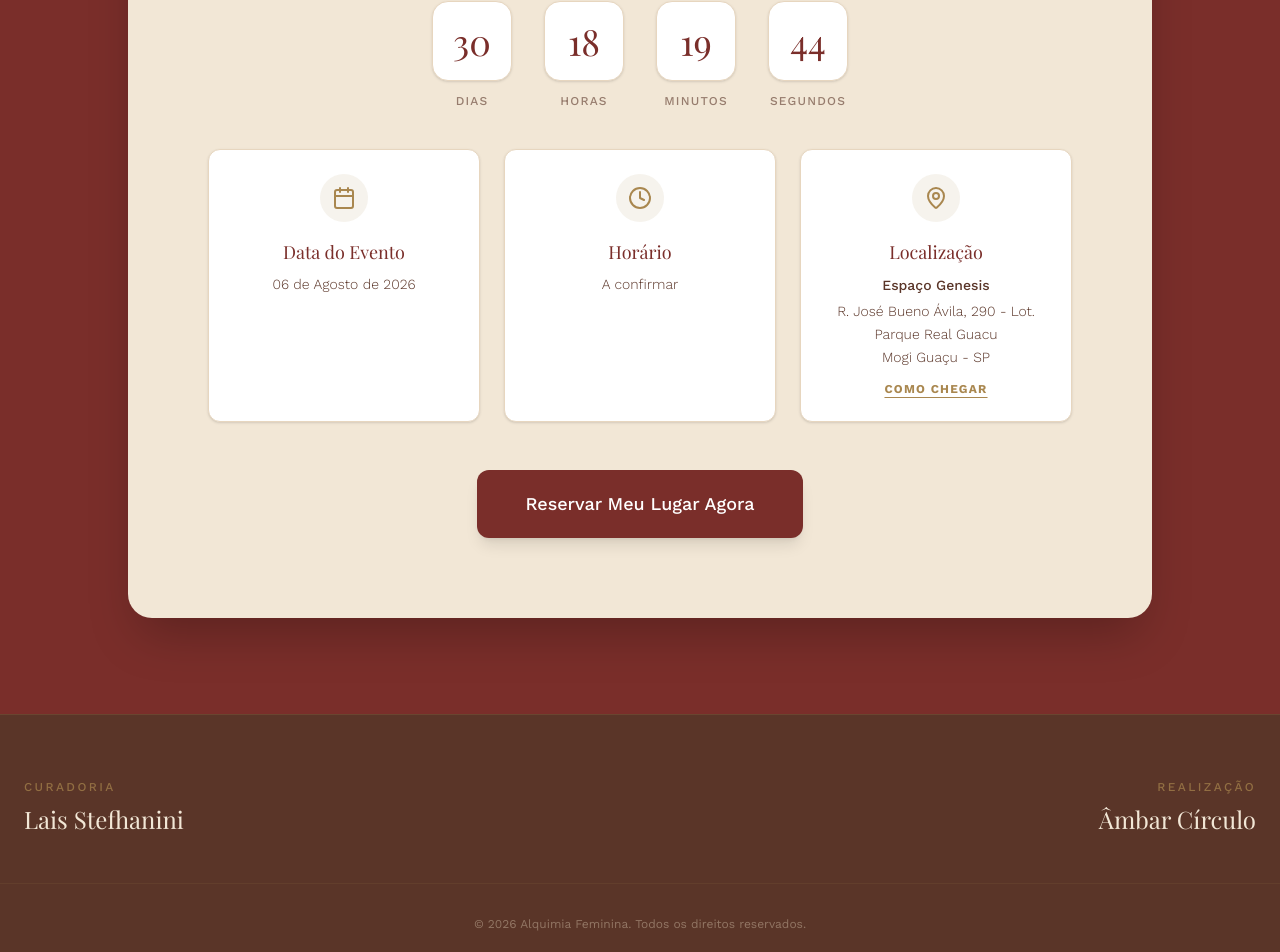
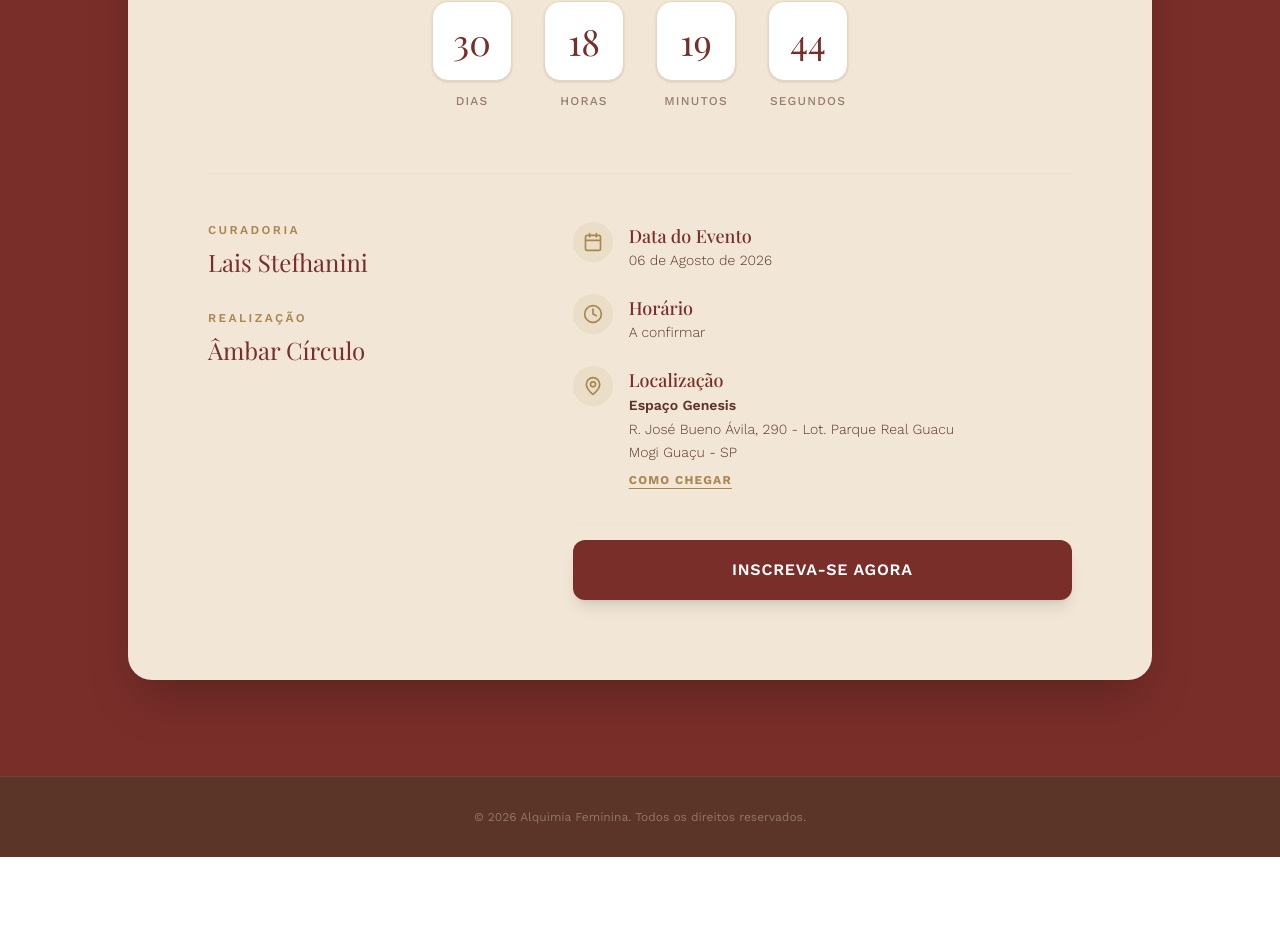
Before and after one commit to guigomes1988/alquimiafeminina, a React (Vite) app: page / in a window 1280 px wide. Shown: the part 6917-7869 px from the top of the page. After the commit the page ends 7774 px from the top, so only its background shows below. Built offline with nearby package versions, Linux system fonts and the light colour scheme; a web font is replaced by a local one.

Commit message:
feat: move informacoes do footer para o card de ingressos e simplifica o rodape

```diff
--- a/src/components/Tickets.tsx
+++ b/src/components/Tickets.tsx
@@ -80,70 +80,83 @@ export default function Tickets() {
           </h5>
           <Countdown />
 
-          <div className="grid grid-cols-1 md:grid-cols-3 gap-4 md:gap-6 mb-12 w-full max-w-4xl mx-auto">
-             <div className="bg-white border border-alquimia-sand rounded-xl p-6 flex flex-col items-center text-center shadow-sm">
-               <div className="w-12 h-12 rounded-full bg-alquimia-gold/10 flex items-center justify-center text-alquimia-gold mb-4">
-                 <Calendar className="w-6 h-6" />
+                 <div className="grid grid-cols-1 md:grid-cols-5 gap-8 md:gap-12 text-left mt-16 w-full max-w-4xl mx-auto border-t border-alquimia-sand/40 pt-12">
+
+            {/* Lado Esquerdo: Curadoria e Realização */}
+            <div className="md:col-span-2 flex flex-col justify-start gap-8">
+              <div>
+                <span className="text-alquimia-gold text-xs tracking-[0.2em] uppercase font-semibold block mb-2">Curadoria</span>
+                <span className="font-serif text-2xl text-alquimia-wine block">Lais Stefhanini</span>
               </div>
-               <span className="font-serif text-lg text-alquimia-wine mb-2">Data do Evento</span>
-               <span className="font-light text-alquimia-dark text-sm">06 de Agosto de 2026</span>
+              <div>
+                <span className="text-alquimia-gold text-xs tracking-[0.2em] uppercase font-semibold block mb-2">Realização</span>
+                <span className="font-serif text-2xl text-alquimia-wine block">Âmbar Círculo</span>
+              </div>
             </div>
 
-             <div className="bg-white border border-alquimia-sand rounded-xl p-6 flex flex-col items-center text-center shadow-sm">
-               <div className="w-12 h-12 rounded-full bg-alquimia-gold/10 flex items-center justify-center text-alquimia-gold mb-4">
-                 <Clock className="w-6 h-6" />
+            {/* Lado Direito: Detalhes e Botão de Reserva */}
+            <div className="md:col-span-3 flex flex-col justify-between gap-8">
+              <div className="space-y-6">
+
+                <div className="flex items-start gap-4">
+                  <div className="w-10 h-10 rounded-full bg-alquimia-gold/10 flex items-center justify-center text-alquimia-gold shrink-0">
+                    <Calendar className="w-5 h-5" />
                   </div>
-               <span className="font-serif text-lg text-alquimia-wine mb-2">Horário</span>
-               <span className="font-light text-alquimia-dark text-sm">A confirmar</span>
+                  <div>
+                    <span className="font-serif text-lg text-alquimia-wine block font-medium">Data do Evento</span>
+                    <span className="font-light text-alquimia-dark text-sm block">06 de Agosto de 2026</span>
+                  </div>
                 </div>
 
-             <div className="bg-white border border-alquimia-sand rounded-xl p-6 flex flex-col items-center text-center shadow-sm">
-               <div className="w-12 h-12 rounded-full bg-alquimia-gold/10 flex items-center justify-center text-alquimia-gold mb-4">
-                 <MapPin className="w-6 h-6" />
+                <div className="flex items-start gap-4">
+                  <div className="w-10 h-10 rounded-full bg-alquimia-gold/10 flex items-center justify-center text-alquimia-gold shrink-0">
+                    <Clock className="w-5 h-5" />
                   </div>
-               <span className="font-serif text-lg text-alquimia-wine mb-2">Localização</span>
-               <span className="font-light text-alquimia-dark text-sm leading-relaxed mb-3">
-                 <strong className="font-medium block mb-1">Espaço Genesis</strong>
+                  <div>
+                    <span className="font-serif text-lg text-alquimia-wine block font-medium">Horário</span>
+                    <span className="font-light text-alquimia-dark text-sm block">A confirmar</span>
+                  </div>
+                </div>
+
+                <div className="flex items-start gap-4">
+                  <div className="w-10 h-10 rounded-full bg-alquimia-gold/10 flex items-center justify-center text-alquimia-gold shrink-0">
+                    <MapPin className="w-5 h-5" />
+                  </div>
+                  <div>
+                    <span className="font-serif text-lg text-alquimia-wine block font-medium">Localização</span>
+                    <span className="font-light text-alquimia-dark text-sm leading-relaxed block">
+                      <strong className="font-semibold block mb-0.5">Espaço Genesis</strong>
                       R. José Bueno Ávila, 290 - Lot. Parque Real Guacu<br />Mogi Guaçu - SP
                     </span>
                     <a
                       href="https://www.google.com/maps/search/?api=1&query=Espa%C3%A7o+Genesis,+R.+Jos%C3%A9+Bueno+%C3%81vila,+290+-+Lot.+Parque+Real+Guacu,+Mogi+Gua%C3%A7u+-+SP"
                       target="_blank"
                       rel="noopener noreferrer"
-                 className="text-alquimia-gold hover:text-alquimia-wine text-[10px] sm:text-xs font-bold uppercase tracking-widest underline underline-offset-4 transition-colors"
+                      className="text-alquimia-gold hover:text-alquimia-wine text-xs font-bold uppercase tracking-widest underline underline-offset-4 mt-2 inline-block transition-colors"
                     >
                       Como chegar
                     </a>
                   </div>
                 </div>
 
+              </div>
 
-          <div>
-            <button className="w-full md:w-auto bg-alquimia-wine text-white px-12 py-5 text-lg font-medium hover:bg-alquimia-terra transition-colors duration-300 rounded-xl shadow-lg hover:shadow-xl">
-              Reservar Meu Lugar Agora
+              <div className="pt-4 border-t border-alquimia-sand/20">
+                <button className="w-full bg-alquimia-wine text-white px-10 py-4.5 text-base font-semibold hover:bg-alquimia-terra transition-colors duration-300 rounded-xl shadow-lg hover:shadow-xl uppercase tracking-wider">
+                  Inscreva-se agora
                 </button>
+              </div>
+
+            </div>
+
           </div>
         </motion.div>
 
       </div>
 
       {/* Footer / Credits */}
-      <footer className="w-full bg-alquimia-dark border-t border-alquimia-gold/20 py-12 md:py-16 mt-auto">
-        <div className="max-w-7xl mx-auto px-6 grid grid-cols-1 md:grid-cols-2 gap-8 text-center md:text-left">
-
-          <div className="flex flex-col md:items-start items-center">
-            <span className="text-alquimia-gold/70 text-xs tracking-[0.2em] uppercase font-medium mb-2">Curadoria</span>
-            <span className="text-alquimia-light font-serif text-xl md:text-2xl">Lais Stefhanini</span>
-          </div>
-
-          <div className="flex flex-col md:items-end items-center">
-            <span className="text-alquimia-gold/70 text-xs tracking-[0.2em] uppercase font-medium mb-2">Realização</span>
-            <span className="text-alquimia-light font-serif text-xl md:text-2xl">Âmbar Círculo</span>
-          </div>
-
-        </div>
-
-        <div className="w-full text-center mt-12 pt-8 border-t border-alquimia-gold/10">
+      <footer className="w-full bg-alquimia-dark border-t border-alquimia-gold/20 py-8 mt-auto">
+        <div className="max-w-7xl mx-auto px-6 text-center">
            <p className="text-alquimia-sand/40 text-xs">
              &copy; {new Date().getFullYear()} Alquimia Feminina. Todos os direitos reservados.
            </p>
```
Lines whose indentation alone changed are shown as unchanged.
